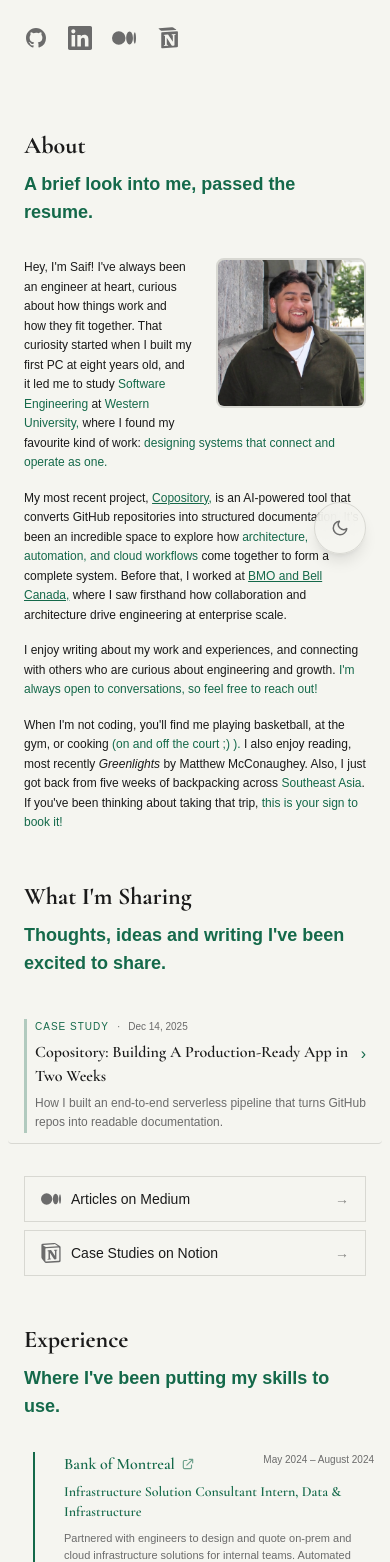
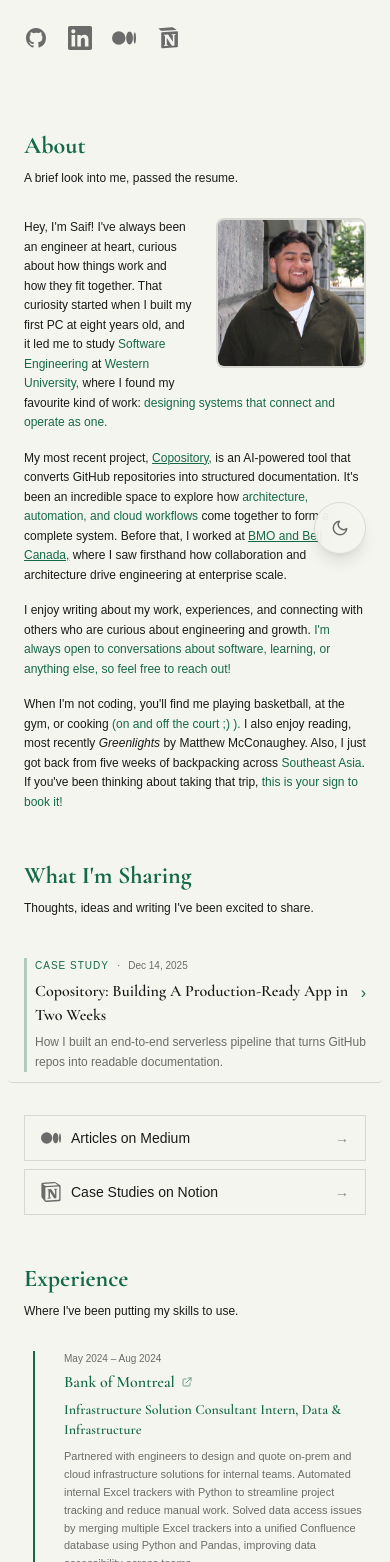
Before and after one commit to saifahmad02/portfoliov2, a Next.js app in the folder portfolio/: page / in a window 390 px wide. Shown: the part 266-1828 px from the top of the page. Built offline with nearby package versions, Linux system fonts and the light colour scheme.

Commit message:
Updated for mobile UI

```diff
--- a/portfolio/src/components/Experience/Experience.tsx
+++ b/portfolio/src/components/Experience/Experience.tsx
@@ -14,12 +14,12 @@
   };
 
   const start = parseDate(startDate).toLocaleDateString("en-US", {
-    month: "long",
+    month: "short",
     year: "numeric",
   });
   const end = endDate
     ? parseDate(endDate).toLocaleDateString("en-US", {
-        month: "long",
+        month: "short",
         year: "numeric",
       })
     : "Present";
@@ -132,7 +132,12 @@
               >
                 {/* Content */}
                 <div className="flex-1 min-w-0 pb-6 md:pb-12">
-                  {/* Top row: Company and Date */}
+                  {/* Date - Mobile only (above company) */}
+                  <span className="md:hidden block text-[10px] font-mono text-muted mb-1">
+                    {formatDateRange(exp.startDate, exp.endDate)}
+                  </span>
+
+                  {/* Company name row - Date shown on desktop only */}
                   <div className="flex items-start justify-between gap-2 mb-1.5 md:mb-3">
                     {exp.companyUrl ? (
                       // External link case
@@ -146,7 +151,7 @@
                       >
                         {exp.company}
                         <svg
-                          className="w-3.5 h-3.5 md:w-4 md:h-4 opacity-60 group-hover:opacity-100 transition-opacity"
+                          className="w-3 h-3 md:w-4 md:h-4 opacity-60 group-hover:opacity-100 transition-opacity shrink-0"
                           fill="none"
                           stroke="currentColor"
                           strokeWidth="2"
@@ -164,13 +169,13 @@
                       // Message popup case
                       <button
                         onClick={() => setModalMessage({ company: exp.company, message: exp.companyMessage! })}
-                        className={`group inline-flex items-center gap-1.5 text-base md:text-xl lg:text-xl xl:text-2xl font-serif font-semibold transition-colors duration-300 hover:text-accent ${
+                        className={`group inline-flex items-center gap-1.5 text-base md:text-xl lg:text-xl xl:text-2xl font-serif font-semibold transition-colors duration-300 hover:text-accent text-left ${
                           isActive ? "text-accent" : "text-foreground"
                         }`}
                       >
                         {exp.company}
                         <svg
-                          className="w-3.5 h-3.5 md:w-4 md:h-4 opacity-60 group-hover:opacity-100 transition-opacity"
+                          className="w-3 h-3 md:w-4 md:h-4 opacity-60 group-hover:opacity-100 transition-opacity shrink-0"
                           fill="none"
                           stroke="currentColor"
                           strokeWidth="2"
@@ -191,7 +196,8 @@
                         {exp.company}
                       </h3>
                     )}
-                    <span className="text-[10px] md:text-sm font-mono text-muted whitespace-nowrap">
+                    {/* Date - Desktop only (right side) */}
+                    <span className="hidden md:block text-sm font-mono text-muted whitespace-nowrap">
                       {formatDateRange(exp.startDate, exp.endDate)}
                     </span>
                   </div>
--- a/portfolio/src/components/sections/About.tsx
+++ b/portfolio/src/components/sections/About.tsx
@@ -72,8 +72,8 @@
         </p>
 
         <p>
-          I enjoy writing about my work and experiences, and connecting with others who are curious about engineering and growth.{" "}
-          <span className="text-accent">I&apos;m always open to conversations, so feel free to reach out!</span>
+          I enjoy writing about my work, experiences, and connecting with others who are curious about engineering and growth.{" "}
+          <span className="text-accent">I&apos;m always open to conversations about software, learning, or anything else, so feel free to reach out!</span>
         </p>
 
         <p>
--- a/portfolio/src/components/ui/ProjectButton.tsx
+++ b/portfolio/src/components/ui/ProjectButton.tsx
@@ -100,7 +100,7 @@
       href={link.url}
       target="_blank"
       rel="noopener noreferrer"
-      className="inline-flex items-center gap-2 px-4 py-2 border border-border rounded-lg font-mono text-sm text-foreground hover:text-accent hover:border-accent transition-colors duration-200"
+      className="inline-flex items-center gap-1.5 md:gap-2 px-3 md:px-4 py-1.5 md:py-2 border border-border rounded-lg font-mono text-xs md:text-sm text-foreground hover:text-accent hover:border-accent transition-colors duration-200"
     >
       {link.label}
       {getIcon(link.icon)}
--- a/portfolio/src/components/ui/SectionHeader.tsx
+++ b/portfolio/src/components/ui/SectionHeader.tsx
@@ -8,10 +8,10 @@
     <div className="mb-8">
       {/* Mobile: Show title + tagline */}
       <div className="lg:hidden">
-        <h2 className="font-serif font-bold text-foreground text-2xl mb-2">
+        <h2 className="font-serif font-bold text-accent text-2xl mb-2">
           {title}
         </h2>
-        <p className="font-mono font-bold text-accent text-lg">
+        <p className="font-mono text-foreground text-xs">
           {tagline}
         </p>
       </div>
--- a/portfolio/src/data/experience.json
+++ b/portfolio/src/data/experience.json
@@ -6,7 +6,7 @@
     "role": "Infrastructure Solution Consultant Intern, Data & Infrastructure",
     "startDate": "2024-05",
     "endDate": "2024-08",
-    "shortDate": "May 2024 – August 2024",
+    "shortDate": "May 2024 – Aug 2024",
     "points": [
       "Partnered with engineers to design and quote on-prem and cloud infrastructure solutions for internal teams. Automated internal Excel trackers with Python to streamline project tracking and reduce manual work. Solved data access issues by merging multiple Excel trackers into a unified Confluence database using Python and Pandas, improving data accessibility across teams."
     ],
@@ -23,7 +23,7 @@
     "points": [
       "Supported technical sales teams as a Design Engineering Intern, working closely with enterprise clients to scope and deliver solutions. Designed and quoted over 70 cloud and VoIP integrations, contributing to a $4M+ sales funnel. Developed an Agile-based workflow that improved cross-team collaboration and reduced handoff time. Coordinated with external vendors to validate requirements and resolve design issues early in the process."
     ],
-    "technologies": null
+    "technologies": ["AWS", "Azure", "Microsoft 365", "VoIP"]
   },
   {
     "id": "3",
@@ -32,7 +32,7 @@
     "role": "Lead Software Engineer",
     "startDate": "2023-02",
     "endDate": "2023-06",
-    "shortDate": "February 2023 – May 2023",
+    "shortDate": "Feb 2023 – May 2023",
     "points": [
       "Led a 7-person student development team to build a React.js and Firebase application that automated data entry and generated government-compliant PDF reports. Engineered full-stack features including OAuth authentication, PostgreSQL storage, a REST API for PDF generation, and a CI/CD pipeline using GitHub Actions. Worked closely with the client to gather requirements and ensure the final product met their operational needs."
     ],
--- a/portfolio/src/data/projects.json
+++ b/portfolio/src/data/projects.json
@@ -63,7 +63,7 @@
       {
         "type": "live",
         "label": "View Live Site",
-        "url": "https://saifahmad.ca",
+        "url": "https://v1.saifahmad.co",
         "icon": "external"
       },
       {
```
Also changed, not shown: portfolio/src/components/sections/Projects.tsx (+33 -10 lines).
